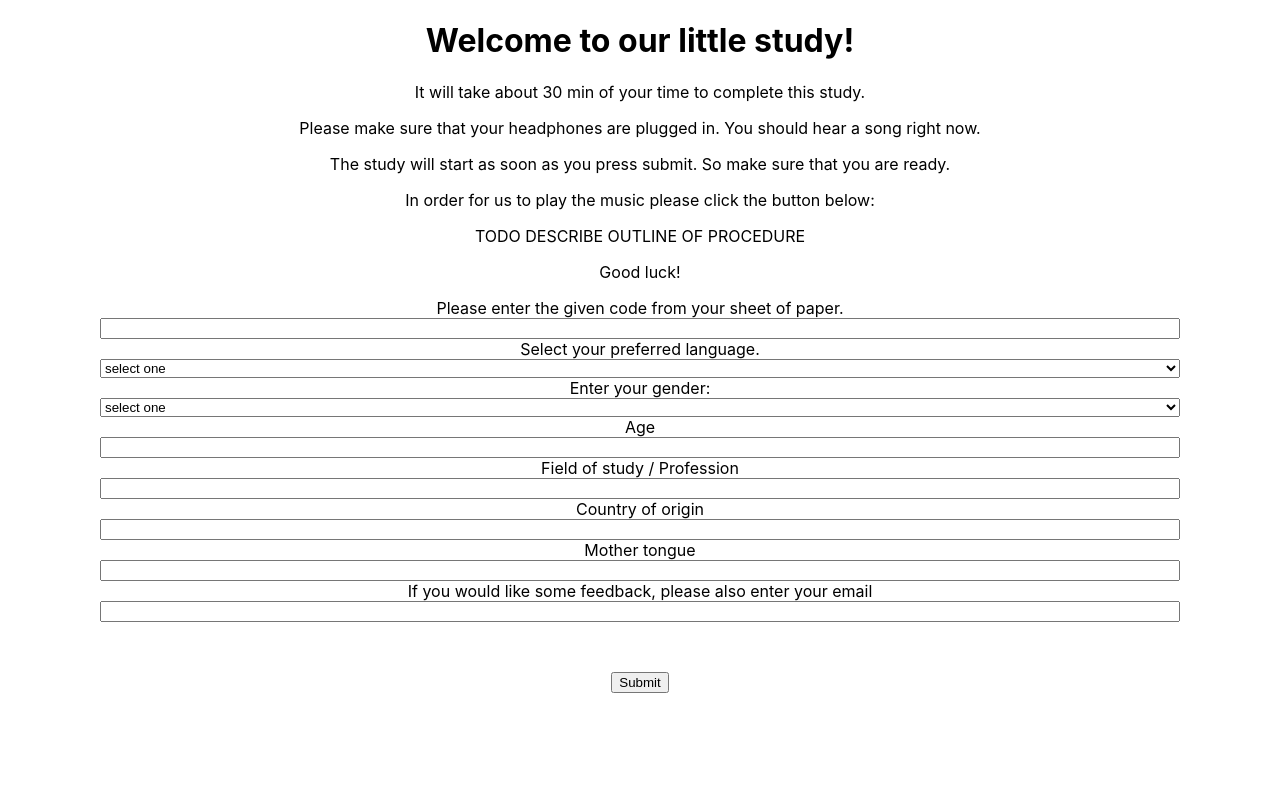
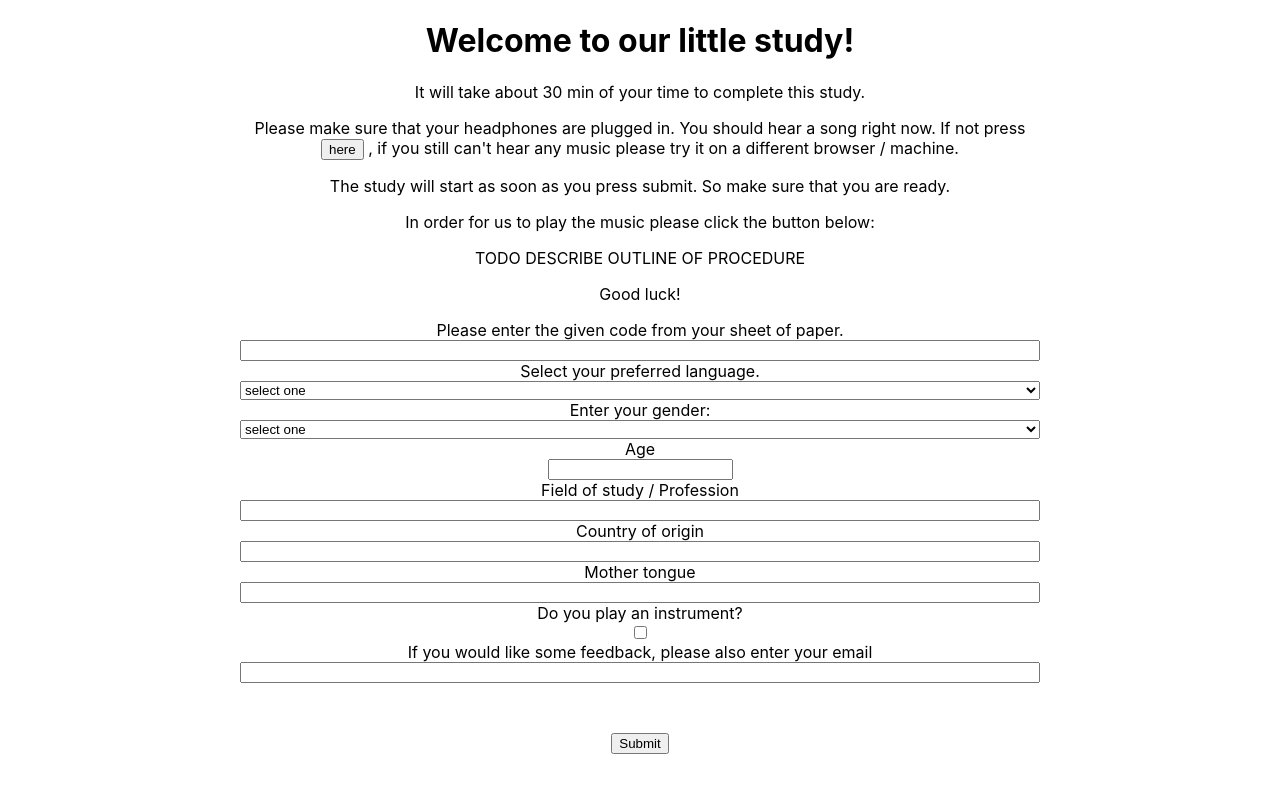
Before and after one commit to samuelsmal/survey_frontend, a React (Create React App) app: page / in a window 1280 px wide. Shown: the top 792 px of the page. Built offline with nearby package versions, Linux system fonts and the light colour scheme.

Commit message:
some more additional minor improvements

```diff
--- a/src/App.css
+++ b/src/App.css
@@ -1,6 +1,8 @@
 .App {
   text-align: center;
   padding: 0 100px;
+  max-width: 50em;
+  margin: 0 auto;
 }
 
 .App-header {
@@ -19,10 +21,6 @@
   display: flex;
   flex-direction: column;
   justify-content: center;
-}
-
-.label {
-
 }
 
 .textarea {
--- a/src/App.js
+++ b/src/App.js
@@ -7,8 +7,7 @@ import {sendAnswers, getQuestions, sendAdditionalData} from './api';
 
 
 function value_ok(val){
-  return val !== ''
-  //return typeof(val) !== 'undefined'
+  return (val !== '') || (typeof(val) !== 'undefined')
 }
 
 
@@ -38,7 +37,8 @@ class App extends Component {
         field_of_study: "",
         country_of_origin: "",
         mother_tongue: "",
-        email: ""
+        played_music_before: false,
+        email: "" // this has to be last for the crappy validation
       },
       displayMoodQuestion: false,
       mood_values: [],
@@ -203,8 +203,6 @@ class App extends Component {
   getNextQuestion() {
     // getNextQuestion works only with nice values
     if (this.state.questions.length > this.state.task_ptr && this.state.questions[this.state.task_ptr].length > this.state.question_ptr) {
-      console.debug("found a question in task_ptr: " + this.state.task_ptr + " and q_ptr " + this.state.question_ptr + ", here look:");
-      console.debug(this.state.questions[this.state.task_ptr][this.state.question_ptr]);
       return this.state.questions[this.state.task_ptr][this.state.question_ptr];
     } else {
       return null;
@@ -229,15 +227,14 @@ class App extends Component {
     var next_stage = current_stage + 1;
 
     this.clearTimers();
-
-    console.log("progressing to next stage " + next_stage + " prev stage " + current_stage);
+    //console.log("progressing to next stage " + next_stage + " prev stage " + current_stage);
 
     this.setState({stage_id: next_stage, question: null, count_down: -1}, () => {
       if (next_stage < this.stages.length) {
         this.stages[next_stage](this.state.stage_id);
       } else {
         // done with everything
-        console.log("done")
+        //console.log("done")
         this.setState({done: true});
       }
     });
@@ -295,7 +292,7 @@ class App extends Component {
 
   handleSelfChosenMusicSubmit(e) {
     let t = Object.keys(this.state.self_chosen_music)
-    let all_good = t.slice(0, t.length - 1).reduce((acc, el) => acc && (value_ok(this.state.self_chosen_music[el]) && this.state.self_chosen_music[el].length > 0), true)
+    let all_good = t.reduce((acc, el) => acc && (value_ok(this.state.self_chosen_music[el]) && this.state.self_chosen_music[el].length > 0), true)
 
     if (all_good) {
       sendAdditionalData(this.state.api_token, {user_id: this.state.user_id, data: this.state.self_chosen_music});
@@ -329,29 +326,33 @@ class App extends Component {
   }
 
   handleConvergentAnswerSubmission(answer) {
+    const payload = [this.state.question.id, answer.id, + new Date()]
     this.setState({
-      answers: this.state.answers.concat([[this.state.question.id, answer.id, + new Date()]]),
+      answers: this.state.answers.concat([payload]),
       value: ''
     },
       () => {
         this.progressPtrs();
         // otherwise the radio button stays activated
         document.getElementById("question-form").reset();
-        sendAnswers(this.state.api_token, this.state.user_id, [answer]);
+        sendAnswers(this.state.api_token, this.state.user_id, payload);
       }
     );
   }
 
   handleDivergentAnswerSubmission(answer) {
+    const payload = [this.state.question.id, answer, + new Date()]
     this.setState({
-      answers: this.state.answers.concat([[this.state.question.id, answer, + new Date()]]),
-    }, () => {sendAnswers(this.api_token, this.state.user_id, this.state.answers)});
+      answers: this.state.answers.concat([payload]),
+    }, () => {sendAnswers(this.state.api_token, this.state.user_id, payload)});
   }
 
   handleAdditionalUserData(event) {
-    let t = event.target;
+    const t = event.target;
+    const v = t.type === 'checkbox' ? t.checked : t.value;
+
     this.setState({additional_user_data: {...this.state.additional_user_data,
-      [t.name]: t.value}});
+      [t.name]: v}});
   }
 
   handleSubmitUserData(event) {
@@ -359,6 +360,11 @@ class App extends Component {
     let t = Object.keys(this.state.additional_user_data)
     // the last value, which is email can be empty
     let all_good = t.slice(0, t.length - 1).reduce((acc, el) => acc && value_ok(this.state.additional_user_data[el]), true)
+
+    console.log("here ins submit")
+    console.log(all_good)
+    console.log(this.state.additional_user_data['played_music_before'])
+
 
     //console.warn('turn this off!')
     // TODO turn this off!
@@ -371,12 +377,15 @@ class App extends Component {
         && __LANGUAGES__.includes(this.state.selectedLanguage)
         && all_good) {
         sendAdditionalData(this.state.api_token, {...this.state.additional_user_data, user_id: this.state.user_id});
-        getQuestions(this.state.api_token, this.state.user_id, this.state.selectedLanguage).then(response => {
-          this.setState({user_data_ok: true, questions: response.data['questions'], music_order: response.data['music_order']},
-            this.progressToNextStage);
+        getQuestions(this.state.api_token,
+                     this.state.user_id,
+                     this.state.selectedLanguage).then(response => {
+          this.setState({user_data_ok: true,
+                         questions: response.data['questions'],
+                         music_order: response.data['music_order']},
+                        this.progressToNextStage);
         }).catch(error => {
           this.setState({error_with_user_data: true})
-          console.log(error)
         });
       }
     })
@@ -444,7 +453,10 @@ class App extends Component {
       <div className="welcome">
         <h1>Welcome to our little study!</h1>
         <p>It will take about 30 min of your time to complete this study.</p>
-        <p>Please make sure that your headphones are plugged in. You should hear a song right now.</p>
+        <p>Please make sure that your headphones are plugged in. You should
+          hear a song right now. If not press <input type="submit" value="here"
+            onClick={this.allowMusic} /> , if you still can't hear any music
+            please try it on a different browser / machine. </p>
         <p>The study will start as soon as you press submit. So make sure that you are ready.</p>
         <p>In order for us to play the music please click the button below:</p>
         <p>TODO DESCRIBE OUTLINE OF PROCEDURE</p>
@@ -469,9 +481,11 @@ class App extends Component {
             <option value="o">other</option>
           </select>
           <label className="label">Age</label>
-          <input type="text"
+          <input type="number"
             name="age"
+            min="0"
             value={this.state.additional_user_data.age}
+            style={{margin: '0 auto'}}
             onChange={this.handleAdditionalUserData} />
           <label className="label">Field of study / Profession</label>
           <input type="text"
@@ -487,6 +501,11 @@ class App extends Component {
           <input type="text"
             name="mother_tongue"
             value={this.state.additional_user_data.mother_tongue}
+            onChange={this.handleAdditionalUserData}/ >
+          <label className="label">Do you play an instrument?</label>
+          <input type="checkbox"
+            name="played_music_before"
+            value={this.state.additional_user_data.played_music_before}
             onChange={this.handleAdditionalUserData}/ >
           <label className="label">If you would like some feedback, please also enter your email</label>
           <input type="text"
```
